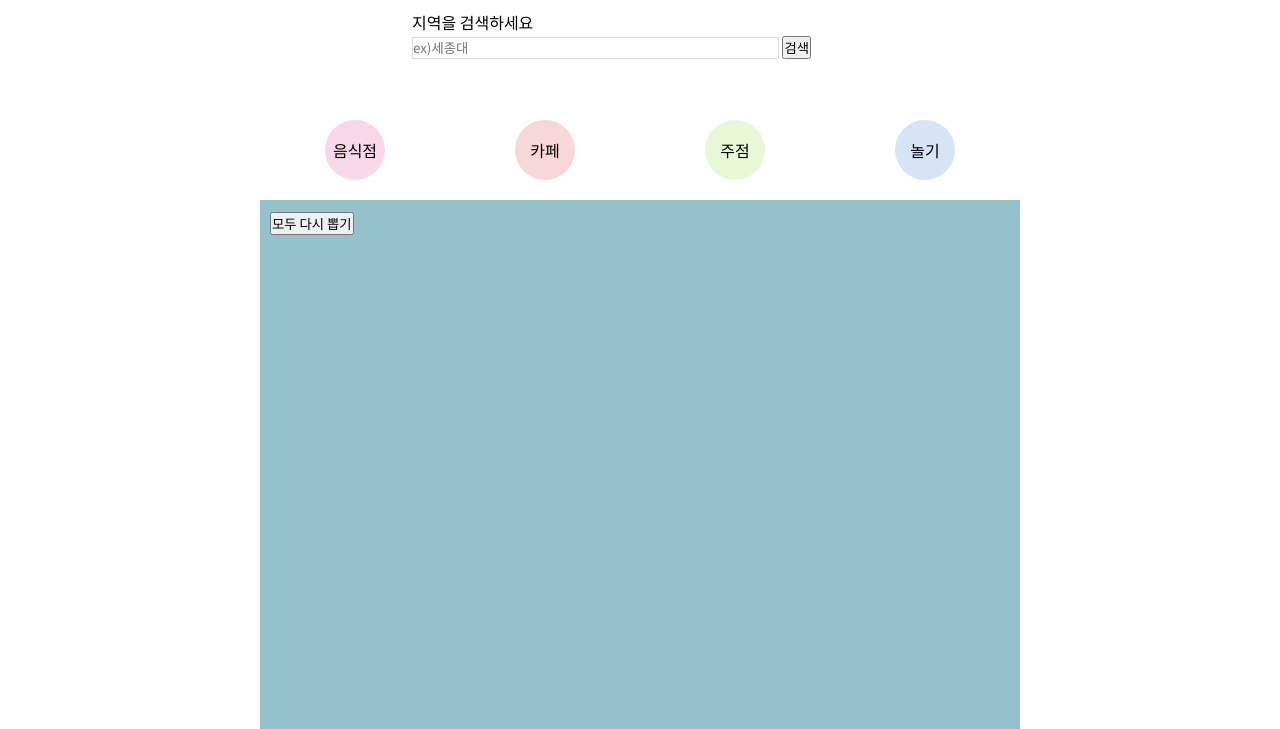
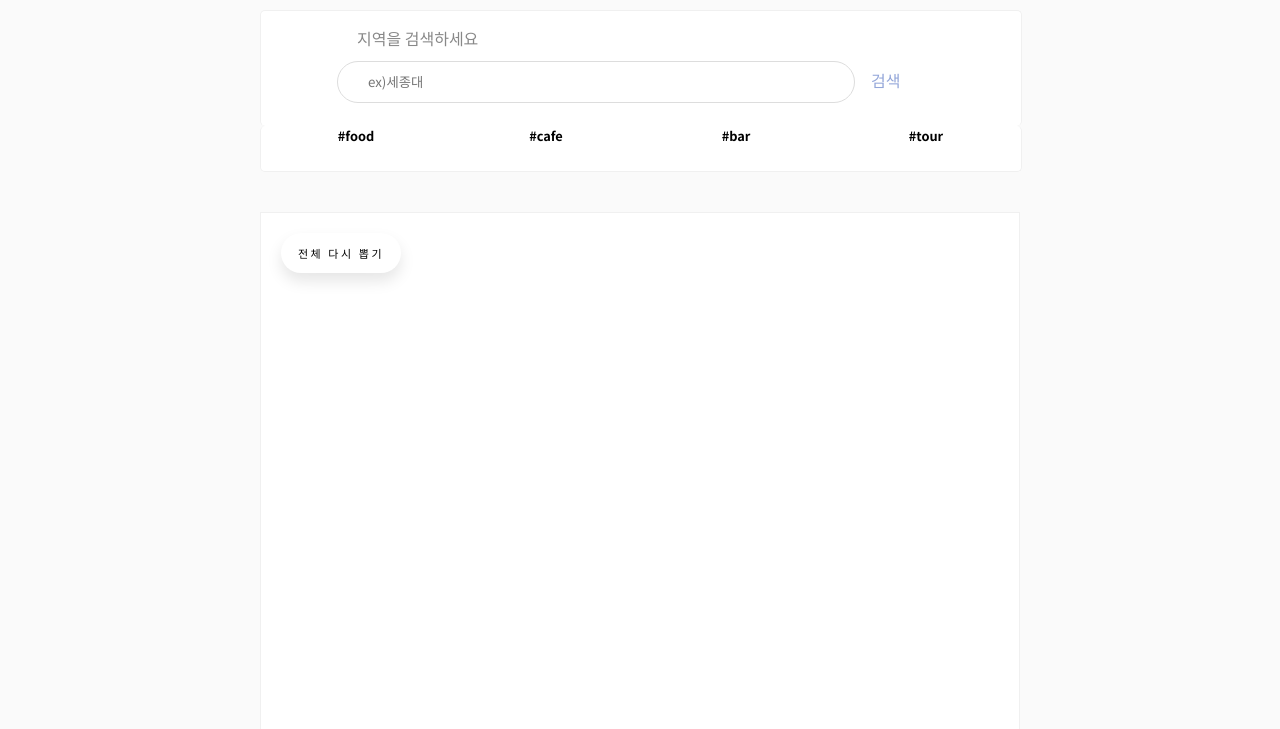
Before and after one commit to devohda/serverprogramming, a plain HTML site: page Project/html/RandomPage/Random.html in a window 1280 px wide. Shown: the part 71-800 px from the top of the page. Drawn offline with nearby package versions, Linux system fonts and the light colour scheme.

Commit message:
random 페이지 css 수정

```diff
--- a/Project/css/RandomPage/Random.css
+++ b/Project/css/RandomPage/Random.css
@@ -1,34 +1,60 @@
-.course-area {
-    min-height: 700px;
-    background-color: #94c1cc;
-}
-
 /*검색창*/
 .search-area {
     margin-top: 20px;
     width: 100%;
     height: 100px;
-    background: white;
     border-radius: 5px;
+    background-color: white;
+    padding-top: 15px;
+
+    border-left: 1px solid #f0f0f0;
+    border-right: 1px solid #f0f0f0;
+    border-top: 1px solid #f0f0f0;
 }
 .search-position {
-    width: 60%;
+    width: 80%;
     margin: 0 auto;
+    overflow: hidden;
 }
 
 .search-position input {
     width: 80%;
-    height: 20px;
+    height: 40px;
     border: 1px solid #ddd;
+    border-radius: 40px;
+    padding-left: 30px;
+    outline: none;
+}
+
+.search-position div {
+    padding-left: 20px;
+    margin-bottom: 10px;
+    color: #888;
+}
+
+#search-button {
+    height: 40px;
+    outline: none;
+    border: 0;
+    background-color: inherit;
+    color: #93a6d9;
+    margin-left: 12px;
+    font-size: 1em;
+    font-weight: 500;
 }
 
 /*카테고리 선택란*/
 .category-area {
     width: 100%;
-    height: 80px;
-    background: white;
+    height: 30px;
     border-radius: 5px;
-    margin-top: 10px;
+    background-color: white;
+    padding-bottom: 15px;
+    margin-bottom: 40px;
+
+    border-left: 1px solid #f0f0f0;
+    border-right: 1px solid #f0f0f0;
+    border-bottom: 1px solid #f0f0f0;
 }
 .category-position {
     width: 100%;
@@ -41,24 +67,82 @@
 }
 
 .category-position div {
-    width: 60px;
+    align-items: center;
+    width: 70px;
+    height: 20px;
     text-align: center;
-    height: 60px;
-    line-height: 60px;
-    align-items: center;
-    border-radius: 60%;
+    font-size: 0.8em;
+    font-weight: bold;
+}
+
+.category-position div:hover {
+    color: white;
+    background-color: #93a6d9;
+    transition: all 250ms linear;
+}
+
+/*button {
+    width: 140px;
+    height: 45px;
+    font-family: 'Roboto', sans-serif;
+    font-size: 11px;
+    text-transform: uppercase;
+    letter-spacing: 2.5px;
+    font-weight: 500;
+    color: #000;
+    background-color: #fff;
+    border: none;
+    border-radius: 45px;
+    box-shadow: 0px 8px 15px rgba(0, 0, 0, 0.1);
+    transition: all 0.3s ease 0s;
+    cursor: pointer;
+    outline: none;
+}
+
+button:hover {
+    background-color: #2ee59d;
+    box-shadow: 0px 15px 20px rgba(46, 229, 157, 0.4);
+    color: #fff;
+    transform: translateY(-7px);
+}*/
+
+#all-re-load {
+    width: 120px;
+    height: 40px;
+    font-family: 'Roboto', sans-serif;
+    font-size: 11px;
+    text-transform: uppercase;
+    letter-spacing: 2.5px;
+    font-weight: 500;
+    color: #000;
+    background-color: #fff;
+    border: none;
+    border-radius: 45px;
+    box-shadow: 0px 8px 15px rgba(0, 0, 0, 0.1);
+    transition: all 0.3s ease 0s;
+    cursor: pointer;
+    outline: none;
+
+    margin: 10px 0 0 10px;
+}
+
+#all-re-load:hover {
+    background-color: #62b6ff;
+    box-shadow: 0px 15px 20px #37a2ff5b;
+    color: #fff;
+    transform: translateY(-7px);
 }
 
 /*코스 추가되는 부분*/
 .course-area {
     padding: 10px;
+    min-height: 700px;
+    background-color: white;
+    border: 1px solid #f0f0f0;
 }
-
 .course-result {
     margin: 10px auto 0;
     width: 90%;
-    height: 130px;
-    background: white;
     border-radius: 5px;
     box-shadow: 3px 3px 20px #ddd;
     display: flex;
@@ -129,19 +213,17 @@
     .result-img {
         margin-top: 25px;
     }
+
+    /*검색창*/
+    .search-position input {
+        width: 60%;
+    }
 }
 @media (max-width: 320px) {
-    .search-position {
-        width: 50%;
-        height: 100px;
+    #container {
+        width: 100%;
     }
     .search-position p {
-        width: 40%;
-    }
-    .search-position input {
-        width: 55%;
-    }
-    .course-area img {
         width: 40%;
     }
     .course-area p {
--- a/Project/css/common.css
+++ b/Project/css/common.css
@@ -46,6 +46,10 @@ header img {
 }
 
 /*내용 들어가는 부분*/
+body {
+    background-color: #fafafa;
+}
+
 #container {
     width: 760px;
     margin: 30px auto 0;
@@ -57,6 +61,7 @@ footer {
     height: 70px;
     border-top: 1px solid #e6e6e6;
     font-size: 2em;
+    background-color: white;
 }
 .content {
     /*desktop 환경에선 footer 내용이 보임*/
@@ -101,7 +106,6 @@ footer {
         position: fixed;
         bottom: 0;
         z-index: 100;
-        background-color: white;
         width: 100%;
     }
     .content {
--- a/Project/html/RandomPage/Random.html
+++ b/Project/html/RandomPage/Random.html
@@ -36,15 +36,15 @@
             </div>
             <div class="category-area">
                 <div class="category-position">
-                    <div class="food" style="background-color: #e2529a3b;">음식점</div>
-                    <div class="cafe" style="background-color: #e252593b;">카페</div>
-                    <div class="drink" style="background-color: #9ce04d3b;">주점</div>
-                    <div class="play" style="background-color: #528ce23b;">놀기</div>
+                    <div class="food">#food</div>
+                    <div class="cafe">#cafe</div>
+                    <div class="drink">#bar</div>
+                    <div class="play">#tour</div>
                 </div>
             </div>
 
             <div class="course-area">
-                <button id="all-re-load">모두 다시 뽑기</button>
+                <button id="all-re-load">전체 다시 뽑기</button>
             </div>
         </div>
     </body>
```
